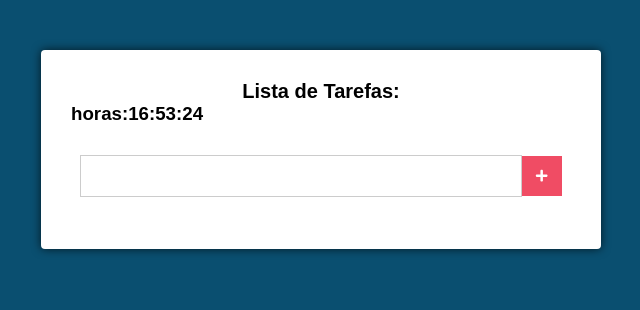
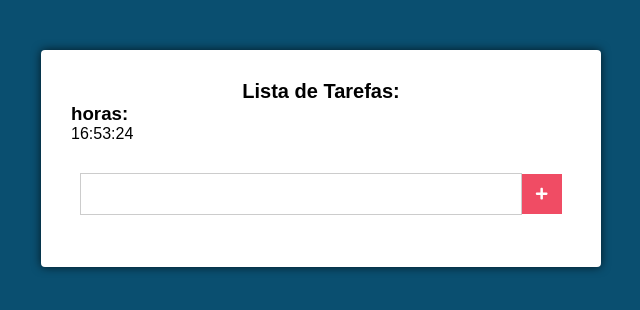
Before and after one commit to victor-magaldi/lista-tarefas, a React (Create React App) app: page / in a window 1280 px wide. Shown: the top 310 px of the page, without its empty margins (319-959 px from the left). Built offline with nearby package versions, Linux system fonts and the light colour scheme.

Commit message:
transforma o relogio em um componente proprio

```diff
--- /dev/null
+++ b/src/components/Clock/Clock.js
@@ -0,0 +1,22 @@
+import React from "react";
+
+export default class Main extends React.Component {
+  state = {
+    time: new Date().toLocaleTimeString("pt-Br"),
+  };
+  componentDidMount() {
+    this.intervalID = setInterval(() => this.tick(), 1000);
+  }
+  componentWillUnmount() {
+    clearInterval(this.intervalID);
+  }
+  tick() {
+    this.setState({
+      time: new Date().toLocaleTimeString("pt-Br"),
+    });
+  }
+  render() {
+    let { time } = this.state;
+    return <div>{time}</div>;
+  }
+}
--- a/src/components/Main.js
+++ b/src/components/Main.js
@@ -3,6 +3,7 @@ import "./Main.css";
 
 import Form from "./Form/";
 import Tarefas from "./Tarefas/";
+import Clock from "./Clock/Clock";
 
 export default class Main extends Component {
   state = {
@@ -17,7 +18,6 @@ export default class Main extends Component {
     if (tarefas) {
       this.setState({ tarefas: tarefas });
     }
-    this.intervalID = setInterval(() => this.tick(), 1000);
   }
   //esse metodo é chamado sempre que componente tem alguma mudança
   componentDidUpdate(prevProps, prevStates) {
@@ -72,20 +72,13 @@ export default class Main extends Component {
     });
   };
 
-  componentWillUnmount() {
-    clearInterval(this.intervalID);
-  }
-  tick() {
-    this.setState({
-      time: new Date().toLocaleTimeString("pt-Br"),
-    });
-  }
   render() {
     const { novaTarefa, tarefas, time } = this.state;
     return (
       <div className="main">
         <h1>Lista de Tarefas:{novaTarefa} </h1>
         <h3> horas:{time} </h3>
+        <Clock />
 
         <Form
           handleSubmit={this.handleSubmit}
```
Also changed, not shown: 2 other files (tests, documents, lock files or other folders).
